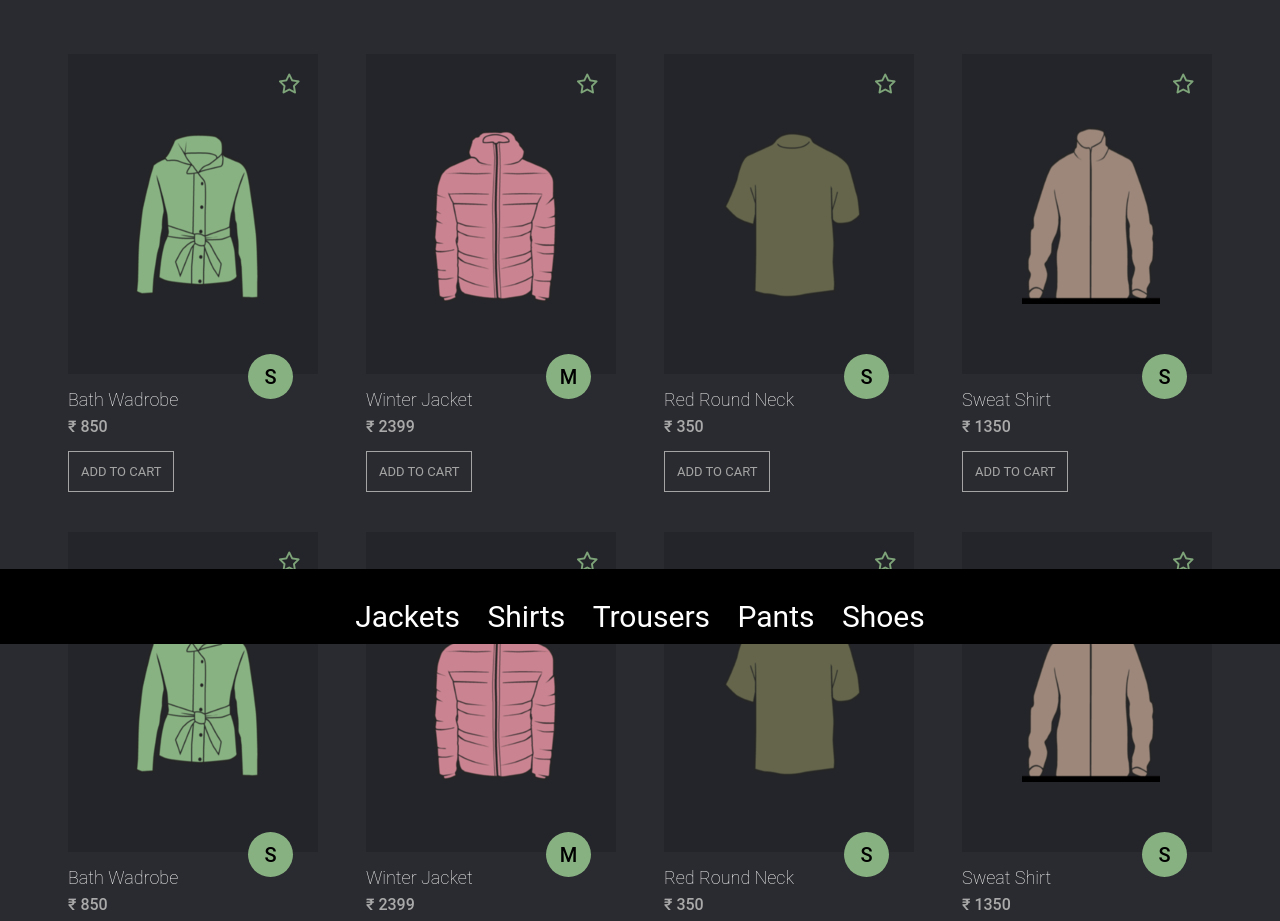
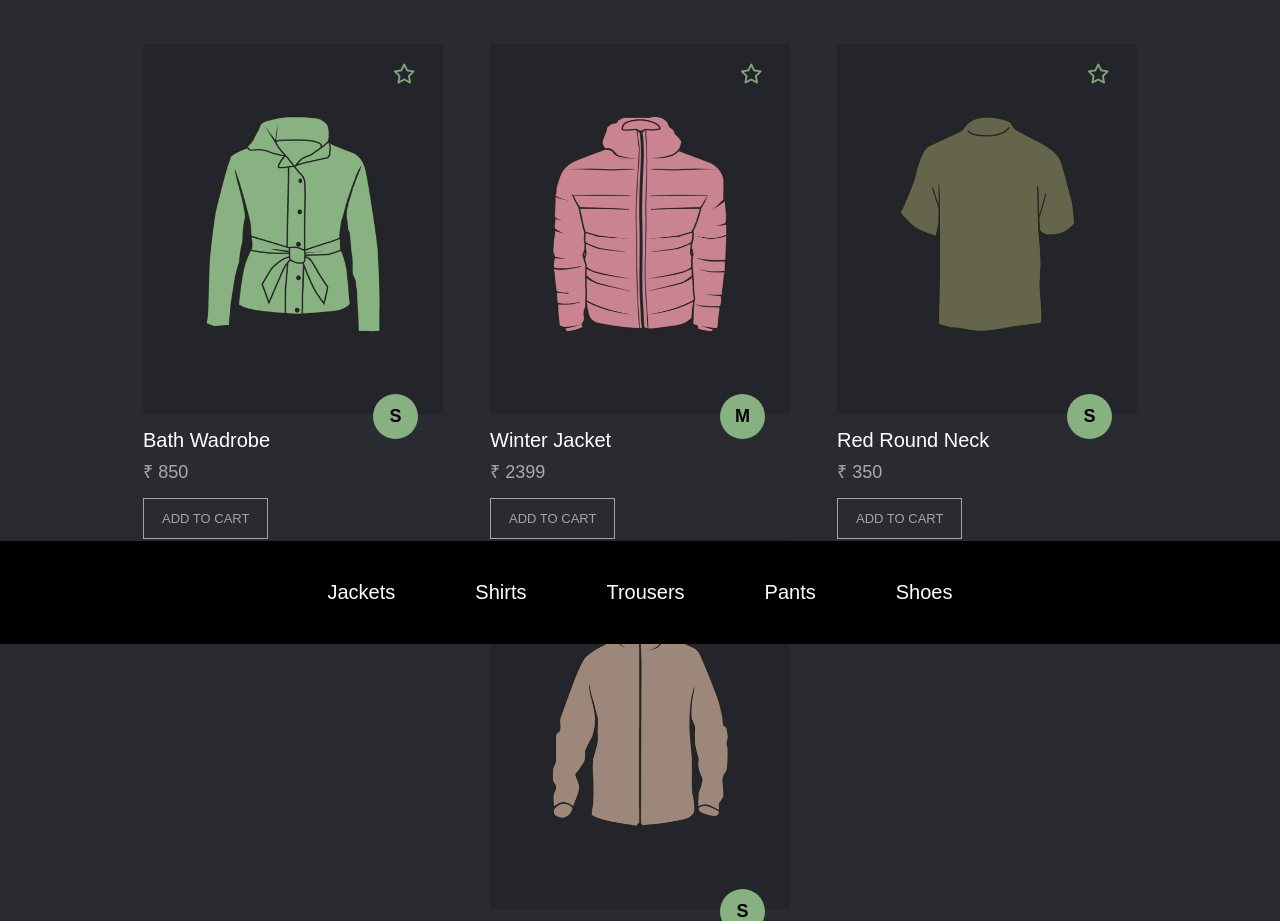
Before and after one commit to Mohana-Sowdesh/UI-Training, a plain HTML site: page Fashionz/index.html in a window 1280 px wide. Shown: the part 156-1077 px from the top of the page. Drawn offline with Linux system fonts and the light colour scheme.

Commit message:
all review comments resolved

```diff
--- a/Fashionz/assets/styles.css
+++ b/Fashionz/assets/styles.css
@@ -3,7 +3,11 @@
     margin: 0;
     padding: 0;
     box-sizing: border-box;
-    font-family: 'Roboto', sans-serif;
+    font-family: sans-serif;
+}
+
+.img {
+    max-width: 100%;
 }
 
 /* Backgorund colour CSS */
@@ -12,10 +16,16 @@
 }
 
 /* ----------------- START :: Header ---------------------- */
+/* Fashionz header CSS */
+.fashionz-header {
+    height: 200px;
+    position: relative;
+}
+
 /*Menu icon CSS*/
 .fashionz-menu-icon {
-    margin: 70px 80px;
-    padding-bottom: 10px;
+    margin: 50px 180px 0px 0px;
+    padding: 30px;
     width: 70px;
     height: 70px;
     background-color: #d8d8d8;
@@ -26,41 +36,53 @@
 /*Fashion logo position*/
 .fashionz-logo {
     float: left;
-    margin-left: 95px ;
-    height:70;
+    margin: 50px 0px 0px 170px;
+}
+
+/* Menu container CSS */
+.fashionz-menu-container {
+    padding: 3px;
+    position: relative;
 }
 
 /*Menu dropdown CSS*/
 .fashionz-menu-dropdown {
-    margin: 80px 0px 0px -130px;
-    width: 200px;
+    display: none;
+}
+
+/*CSS to display menu dropdown on hover*/
+.fashionz-menu-icon:hover .fashionz-menu-dropdown {
     background-color: #d8d8d8;
     font-weight: 500;
     position: absolute;
-    border: #d8d8d8;
-    display: none;
+    border-color: #d8d8d8;
     z-index: 1;
-}
-
-/*CSS to display menu dropdown on hover*/
-.fashionz-menu-icon:hover .fashionz-menu-dropdown{
     display: inline-block;
 }
 
-/*Dropdown menu padding CSS*/
-.fashionz-menu-dropdown div {
+/*Dropdown menu CSS*/
+.fashionz-menu-dropdown {
     padding: 10px 10px;
+    width: 250px;
+    position: absolute;
+    font-size: 16px;
+    top: 150px;
+    left: 1305px;
+    list-style-type: none;
+    background-color: #d8d8d8;
+    border-color: #d8d8d8;
+    color: black;
+    z-index: -1;
 }
 
-/*Dropdown menu list CSS*/
-.fashionz-menu-dropdown a {
-    font-size: 20px;
-    text-decoration: none;
-    color: black;
+/*Dropdown menu li CSS*/
+.fashionz-menu-dropdown li {
+    padding: 10px;
+    font-weight: 600;
 }
 
 /*Dropdown menu list hover CSS*/
-.fashionz-menu-dropdown a:hover  {
+.fashionz-menu-dropdown li:hover  {
     color: white;
 }
 /* ----------------- END :: Header ---------------------- */
@@ -68,14 +90,13 @@
 /* ----------------- START :: Main section ---------------------- */
 /* CSS for main container for each card */
 .main-section-container {
-    margin-bottom: 100px;
+    margin-bottom: 150px;
 }
 
 /* Star icon CSS */
 .star-icon {
     position: absolute;
-    margin-top: 20px;
-    margin-left: 210px;
+    margin: 20px 0px 0px 250px;
     font-size: 20px;
     color: #7ea479;
     cursor: pointer;
@@ -84,8 +105,7 @@
 /* Solid star icon on hover CSS */
 .solid-star-icon {
     position: absolute;
-    margin-top: 20px;
-    margin-left: 210px;
+    margin: 20px 0px 0px 250px;
     font-size: 20px;
     color: #7ea479;
     z-index: -1;
@@ -97,23 +117,27 @@
 
 /* Dress thumbnail card CSS */
 .dress-thumbnail {
+    margin: 0px auto 40px auto;
+    width: 85%;
     display: flex;
     flex-wrap: wrap;
     justify-content: space-evenly;
-    margin: 40px 20px 20px 20px;
-    width: 276;
+    align-items: center;
+    align-content: center;
 }
 
 /* Dress thumbnail container CSS */
 .dress-thubnail-container {
-    width: 250px;
-    height: 320px;
+    width: 300px;
+    height: 370px;
     background-color: #24252a;
 }
 
 /* Dress img CSS */
 .dress-thubnail-container img {
     margin: 70px 60px;
+    width: 180px;
+    height: 220px;
 }
 
 /* CSS for shirt size */
@@ -124,33 +148,38 @@
     position: absolute;
     display: flex;
     margin-top: -20px;
-    margin-left: 180px;
+    margin-left: 230px;
     justify-content: center;
     align-items: center;
     background-color: #88b181;
-    font-size: 20px;
-    font-weight: 500;
+    font-size: 18px;
+    font-weight: 600;
 }
 
 /* Dress info - dress name CSS */
 .dress-name {
     margin-top: 15px;
-    font-size: 18px;
+    font-size: 20px;
     font-weight: 200;
     color: white;
 }
 
 /* Dress info - dress price CSS */
+.dress-price::before {
+    content: '\20B9';
+}
+
 .dress-price {
     margin-top: 7px;
     color: #aaaaaa;
+    font-size: 18px;
     font-weight: 500;
 }
 
 /* Dress info - Add to card button CSS */
 .add-to-cart-btn {
     margin-top: 15px;
-    padding: 12px 12px;
+    padding: 12px 18px;
     width: max-content;
     font-size: 13px;
     background-color: #2a2b30;
@@ -172,8 +201,11 @@
 .fashionz-navbar {
     width: 100%;
     bottom: 0px;
+    display: flex;
     position: fixed;
-    font-size: 30px;
+    align-content: center;
+    justify-content: center;
+    font-size: 20px;
     z-index: 1;
     color: white;
     text-align: center;
@@ -181,21 +213,19 @@
 }
 
 /* Bottom navbar menu items CSS */
-.fashionz-navbar div{
-    padding: 30px 10px 10px 10px;
+.fashionz-navbar li{
+    padding: 40px;
     display: inline-block;
     background-color: black;
-}
-
-/* Bottom navbar menu items link tag CSS */
-.fashionz-navbar div a{
+    display: inline-block;
     text-decoration: none;
     color: white;
     background-color: black;
+    cursor: pointer;
 }
 
 /* Bottom navbar menu items link tag hover CSS */
-.fashionz-navbar div:hover{
-    font-size: 32px;
+.fashionz-navbar li:hover{
+    color: #7ea479;
 }
 /* ----------------- END :: Fixed navbar ---------------------- */
--- a/Fashionz/index.html
+++ b/Fashionz/index.html
@@ -1,23 +1,26 @@
 <!DOCTYPE html>
 <html>
+    <head>
         <title>Fashionz</title>
         <meta name="viewport" content="width=device-width", initial-scale="1.0">
         <link rel="stylesheet" href="https://cdnjs.cloudflare.com/ajax/libs/font-awesome/6.3.0/css/all.min.css" integrity="sha512-SzlrxWUlpfuzQ+pcUCosxcglQRNAq/DZjVsC0lE40xsADsfeQoEypE+enwcOiGjk/bSuGGKHEyjSoQ1zVisanQ==" crossorigin="anonymous" referrerpolicy="no-referrer" />
-    <link rel="stylesheet" href="assets/styles.css">
-</html>
+        <link rel="stylesheet" href="./assets/styles.css">
+    </head>
 
     <body class="body-bg-color">
         <!----------START :: Header section--------->
-    <header>
+        <header class="fashionz-header">
             <div class="fashionz-logo">
-            <div><img src="assets/images/logo.png" alt=""></div>
+                <img src="./assets/images/logo.png" alt="Fashionz logo"/>
             </div>
+            <div class="fashionz-menu-container">
                 <div class="fashionz-menu-icon">
-            <div class="fashionz-menu-dropdown">
-                <div><a href="">My Account</a></div>
-                <div><a href="">My Orders</a></div>
-                <div><a href="">My Wish List</a></div>
-                <div><a href="">Logout</a></div>
+                    <ul class="fashionz-menu-dropdown">
+                        <li>My Account</li>
+                        <li>My Orders</li>
+                        <li>My Wish List</li>
+                        <li>Logout</li>
+                    </ul>
                 </div>
             </div>
         </header>
@@ -28,95 +31,109 @@
             <div class="main-section-container">
                 <!-- Dress thumbnail image -->
                 <div class="dress-thumbnail">
+                    <!-- Bath wadrobe card -->
                     <div>
                         <i class="fa-regular fa-star star-icon"></i>
                         <i class="fa-solid fa-star solid-star-icon"></i>
                         <div class="dress-thubnail-container">
-                        <img src="assets/images/bath-wadrobe.png">
+                            <img src="./assets/images/shirt.png" alt="Bath wadrobe image"/>
                         </div>
                         <div class="shirt-size">S</div>
                         <h3 class="dress-name">Bath Wadrobe</h3>
-                    <h4 class="dress-price">₹ 850</h4>
+                        <h4 class="dress-price"> 850</h4>
                         <button class="add-to-cart-btn">ADD TO CART</button>
                     </div>
+
+                    <!-- Winter jacket card -->
                     <div>
                         <i class="fa-regular fa-star star-icon"></i>
                         <i class="fa-solid fa-star solid-star-icon"></i>
                         <div class="dress-thubnail-container">
-                        <img src="assets/images/winter-jacket.png">
+                            <img src="./assets/images/jacket.png" alt="Winter jacket image"/>
                         </div>
                         <div class="shirt-size">M</div>
                         <h3 class="dress-name">Winter Jacket</h3>
-                    <h4 class="dress-price">₹ 2399</h4>
+                        <h4 class="dress-price"> 2399</h4>
                         <button class="add-to-cart-btn">ADD TO CART</button>
                     </div>
+
+                    <!-- Red round neck tshirt card -->
                     <div>
                         <i class="fa-regular fa-star star-icon"></i>
                         <i class="fa-solid fa-star solid-star-icon"></i>
                         <div class="dress-thubnail-container">
-                        <img src="assets/images/red-round-neck.png">
+                            <img src="./assets/images/tshirt.png" alt="Red round neck tshirt image"/>
                         </div>
                         <div class="shirt-size">S</div>
                         <h3 class="dress-name">Red Round Neck</h3>
-                    <h4 class="dress-price">₹ 350</h4>
+                        <h4 class="dress-price"> 350</h4>
                         <button class="add-to-cart-btn">ADD TO CART</button>
                     </div>
+
+                    <!-- Sweat shirt card -->
                     <div>
                         <i class="fa-regular fa-star star-icon"></i>
                         <i class="fa-solid fa-star solid-star-icon"></i>
                         <div class="dress-thubnail-container">
-                        <img src="assets/images/sweat-shirt.png">
+                            <img src="./assets/images/sweatshirt.png" alt="Sweat shirt image"/>
                         </div>
                         <div class="shirt-size">S</div>
                         <h3 class="dress-name">Sweat Shirt</h3>
-                    <h4 class="dress-price">₹ 1350</h4>
+                        <h4 class="dress-price"> 1350</h4>
                         <button class="add-to-cart-btn">ADD TO CART</button>
                     </div>
                 </div>
 
                 <div class="dress-thumbnail">
+                    <!-- Bath wadrobe card -->
                     <div>
                         <i class="fa-regular fa-star star-icon"></i>
                         <i class="fa-solid fa-star solid-star-icon"></i>
                         <div class="dress-thubnail-container">
-                        <img src="assets/images/bath-wadrobe.png">
+                            <img src="./assets/images/shirt.png" alt="Bath wadrobe image"/>
                         </div>
                         <div class="shirt-size">S</div>
                         <h3 class="dress-name">Bath Wadrobe</h3>
-                    <h4 class="dress-price">₹ 850</h4>
+                        <h4 class="dress-price"> 850</h4>
                         <button class="add-to-cart-btn">ADD TO CART</button>
                     </div>
+
+                    <!-- Winter jacket card -->
                     <div>
                         <i class="fa-regular fa-star star-icon"></i>
                         <i class="fa-solid fa-star solid-star-icon"></i>
                         <div class="dress-thubnail-container">
-                        <img src="assets/images/winter-jacket.png">
+                            <img src="./assets/images/jacket.png" alt="Winter jacket image"/>
                         </div>
                         <div class="shirt-size">M</div>
                         <h3 class="dress-name">Winter Jacket</h3>
-                    <h4 class="dress-price">₹ 2399</h4>
+                        <h4 class="dress-price"> 2399</h4>
                         <button class="add-to-cart-btn">ADD TO CART</button>
                     </div>
+
+                    <!-- Red round neck tshirt card -->
                     <div>
                         <i class="fa-regular fa-star star-icon"></i>
                         <i class="fa-solid fa-star solid-star-icon"></i>
                         <div class="dress-thubnail-container">
-                        <img src="assets/images/red-round-neck.png">
+                            <img src="./assets/images/tshirt.png" alt="Red round neck tshirt image"/>
                         </div>
                         <div class="shirt-size">S</div>
                         <h3 class="dress-name">Red Round Neck</h3>
-                    <h4 class="dress-price">₹ 350</h4>
+                        <h4 class="dress-price"> 350</h4>
                         <button class="add-to-cart-btn">ADD TO CART</button>
                     </div>
+
+                    <!-- Sweat shirt card -->
                     <div>
                         <i class="fa-regular fa-star star-icon"></i>
                         <i class="fa-solid fa-star solid-star-icon"></i>
                         <div class="dress-thubnail-container">
-                        <img src="assets/images/sweat-shirt.png">
+                            <img src="./assets/images/sweatshirt.png" alt="Sweat shirt image"/>
                         </div>
                         <div class="shirt-size">S</div>
                         <h3 class="dress-name">Sweat Shirt</h3>
-                    <h4 class="dress-price">₹ 1350</h4>
+                        <h4 class="dress-price"> 1350</h4>
                         <button class="add-to-cart-btn">ADD TO CART</button>
                     </div>
                 </div>
@@ -125,12 +142,15 @@
         <!----------END :: Main section--------->
 
         <!----------START :: Foooter section--------->
-    <div class="fashionz-navbar">
-        <div><a href="">Jackets</a></div>
-        <div><a href="">Shirts</a></div>
-        <div><a href="">Trousers</a></div>
-        <div><a href="">Pants</a></div>
-        <div><a href="">Shoes</a></div>
-    </div>
+        <footer>
+            <ul class="fashionz-navbar">
+                <li>Jackets</li>
+                <li>Shirts</li>
+                <li>Trousers</li>
+                <li>Pants</li>
+                <li>Shoes</li>
+            </ul>
+        </footer>
         <!-----------END :: Footer section----------->
     </body>
+</html>
```
Lines whose indentation alone changed are shown as unchanged.
